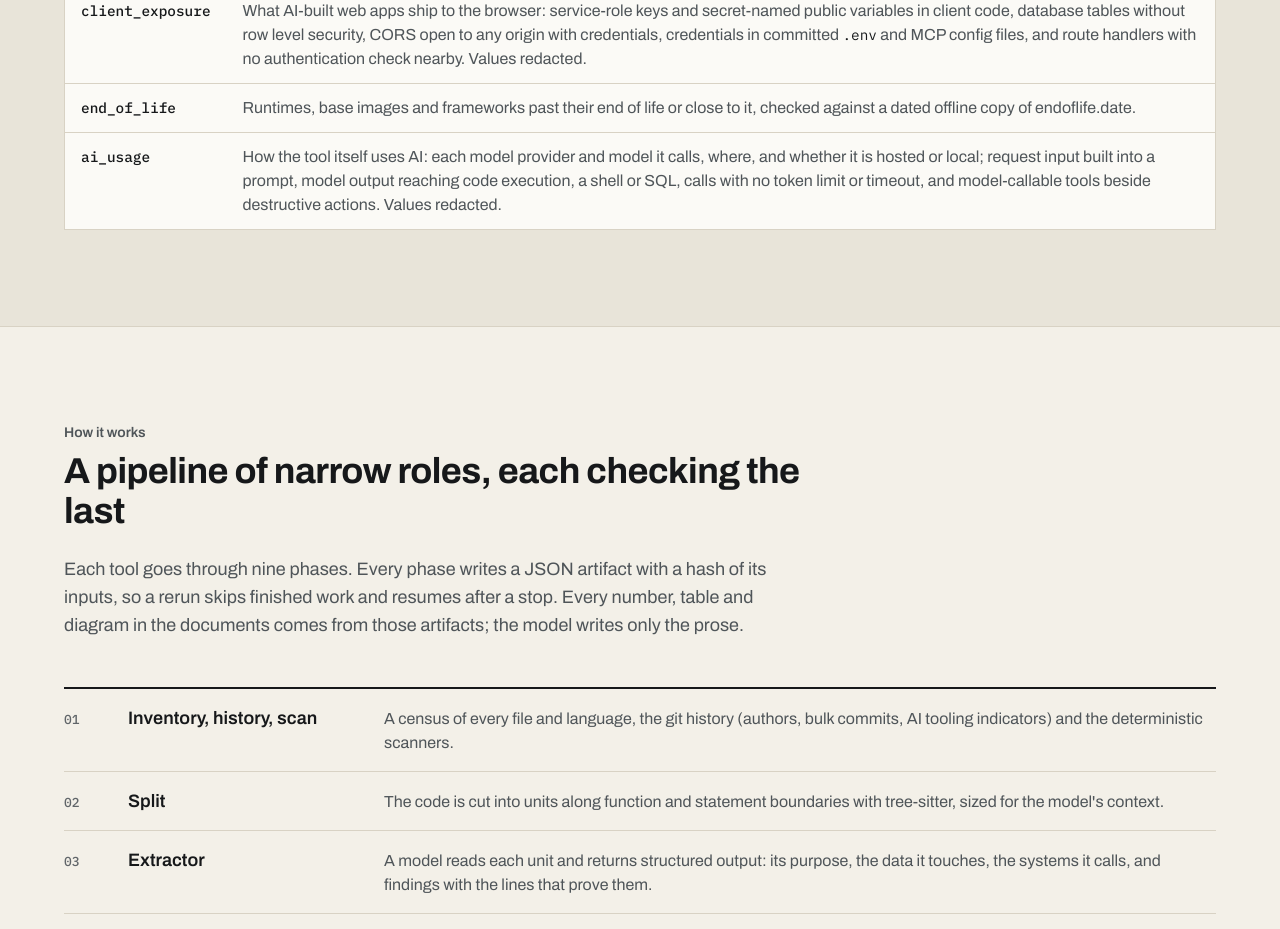
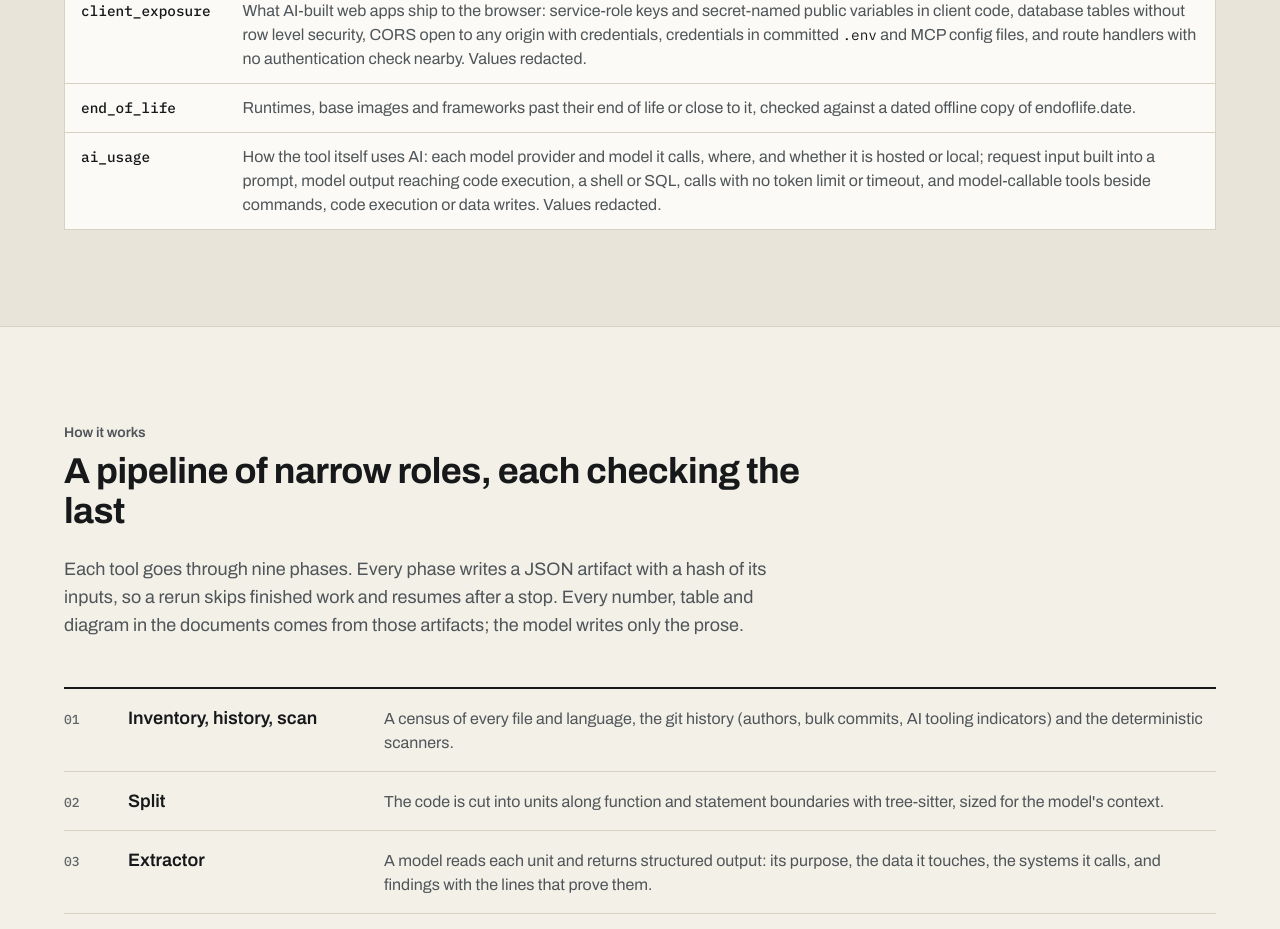
Before and after one commit to Bonham-Technologies/unvarnish, a plain HTML site: page site/index.html in a window 1280 px wide. Shown: the part 2240-3169 px from the top of the page. Drawn offline with Linux system fonts and the light colour scheme.

Commit message:
docs: describe the tool-definition check on the site as it works
The ai_usage row said "tools beside destructive actions", but the check
also counts commands, code execution and data writes.

Ticket: UNVAR-91

Co-Authored-By: Claude Opus 5.5 <noreply@anthropic.com>
Claude-Session: https://claude.ai/code/session_01X7igXbFBAxdt2Wv4jRFjbg
Signed-off-by: Matt Bonham <100714890+mrbonha@users.noreply.github.com>

```diff
--- a/site/index.html
+++ b/site/index.html
@@ -134,7 +134,7 @@
                         <tr><td><code>generated_bulk</code></td><td>Single commits over a line threshold, noting AI co-author trailers.</td></tr>
                         <tr><td><code>client_exposure</code></td><td>What AI-built web apps ship to the browser: service-role keys and secret-named public variables in client code, database tables without row level security, CORS open to any origin with credentials, credentials in committed <code>.env</code> and MCP config files, and route handlers with no authentication check nearby. Values redacted.</td></tr>
                         <tr><td><code>end_of_life</code></td><td>Runtimes, base images and frameworks past their end of life or close to it, checked against a dated offline copy of endoflife.date.</td></tr>
-                        <tr><td><code>ai_usage</code></td><td>How the tool itself uses AI: each model provider and model it calls, where, and whether it is hosted or local; request input built into a prompt, model output reaching code execution, a shell or SQL, calls with no token limit or timeout, and model-callable tools beside destructive actions. Values redacted.</td></tr>
+                        <tr><td><code>ai_usage</code></td><td>How the tool itself uses AI: each model provider and model it calls, where, and whether it is hosted or local; request input built into a prompt, model output reaching code execution, a shell or SQL, calls with no token limit or timeout, and model-callable tools beside commands, code execution or data writes. Values redacted.</td></tr>
                     </tbody>
                 </table>
             </div>
```
